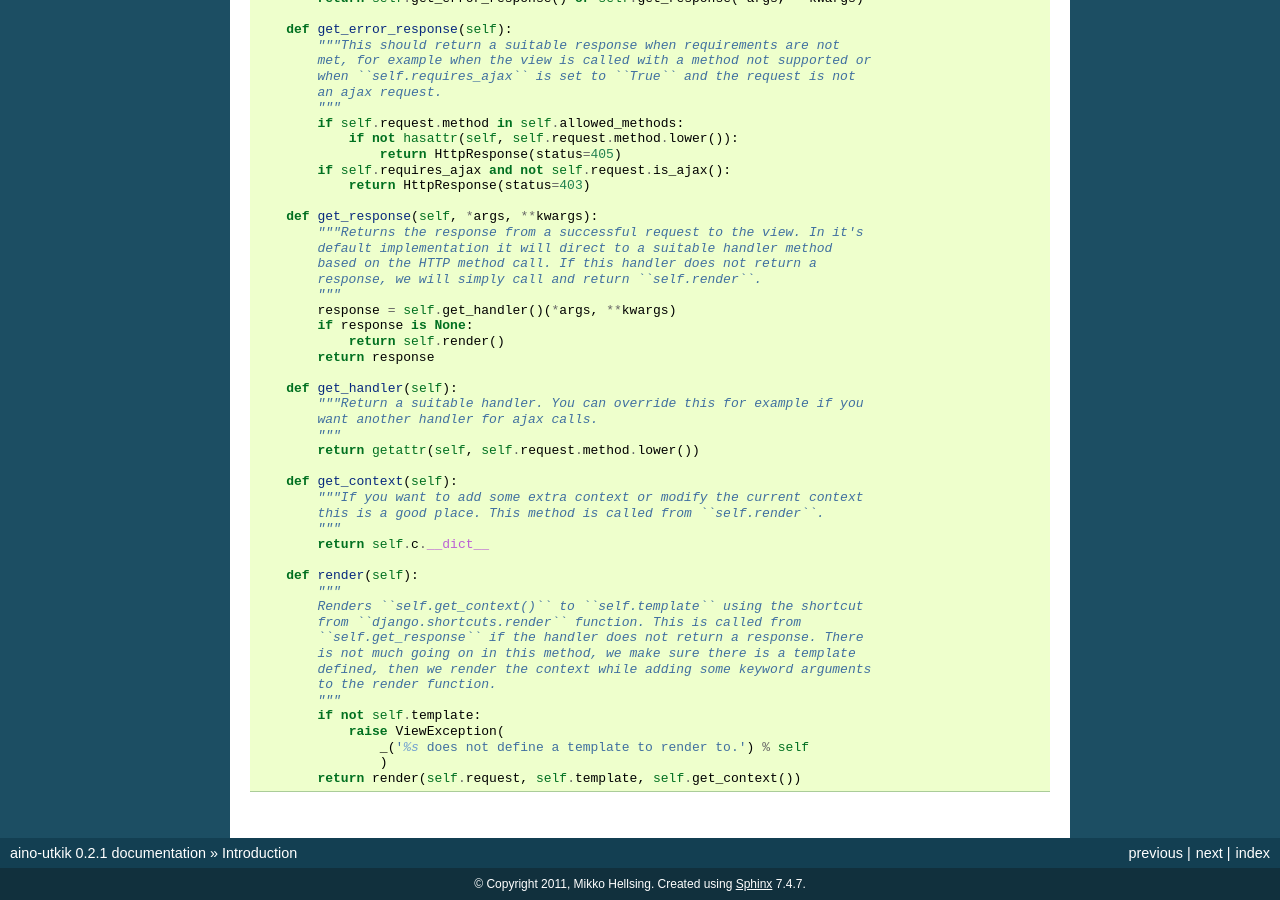
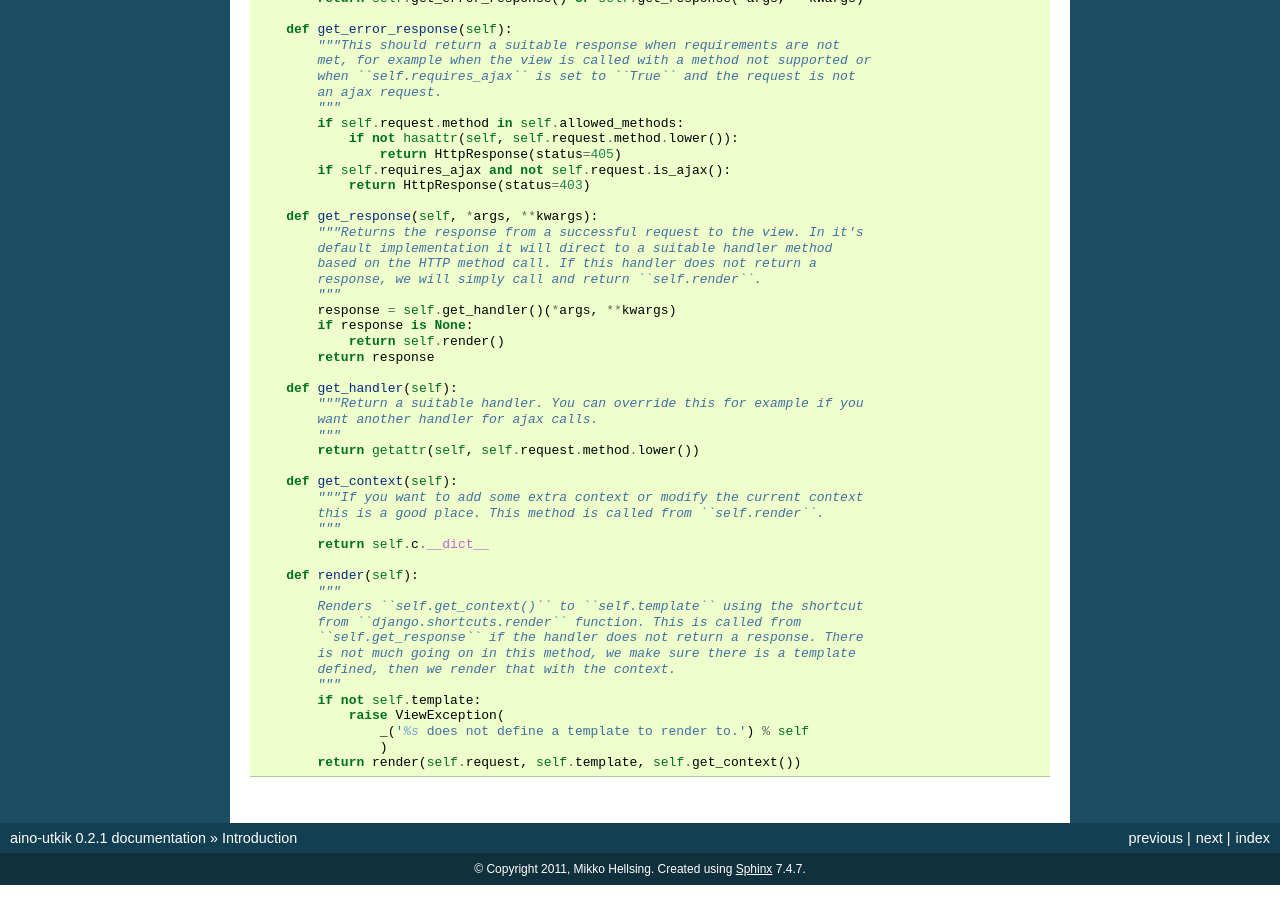
Before and after one commit to sorl/aino-utkik, a Sphinx documentation site: the page built from docs/introduction.rst, in a window 1280 px wide and 900 px high, scrolled down 4183 px. Built offline with Sphinx 7.4.7, drawn with Linux system fonts in a browser that asks for light colours.

Commit message:
docs doc

```diff
--- a/docs/introduction.rst
+++ b/docs/introduction.rst
@@ -296,8 +296,7 @@ TV::
             from ``django.shortcuts.render`` function. This is called from
             ``self.get_response`` if the handler does not return a response. There
             is not much going on in this method, we make sure there is a template
-            defined, then we render the context while adding some keyword arguments
-            to the render function.
+            defined, then we render that with the context.
             """
             if not self.template:
                 raise ViewException(
```
